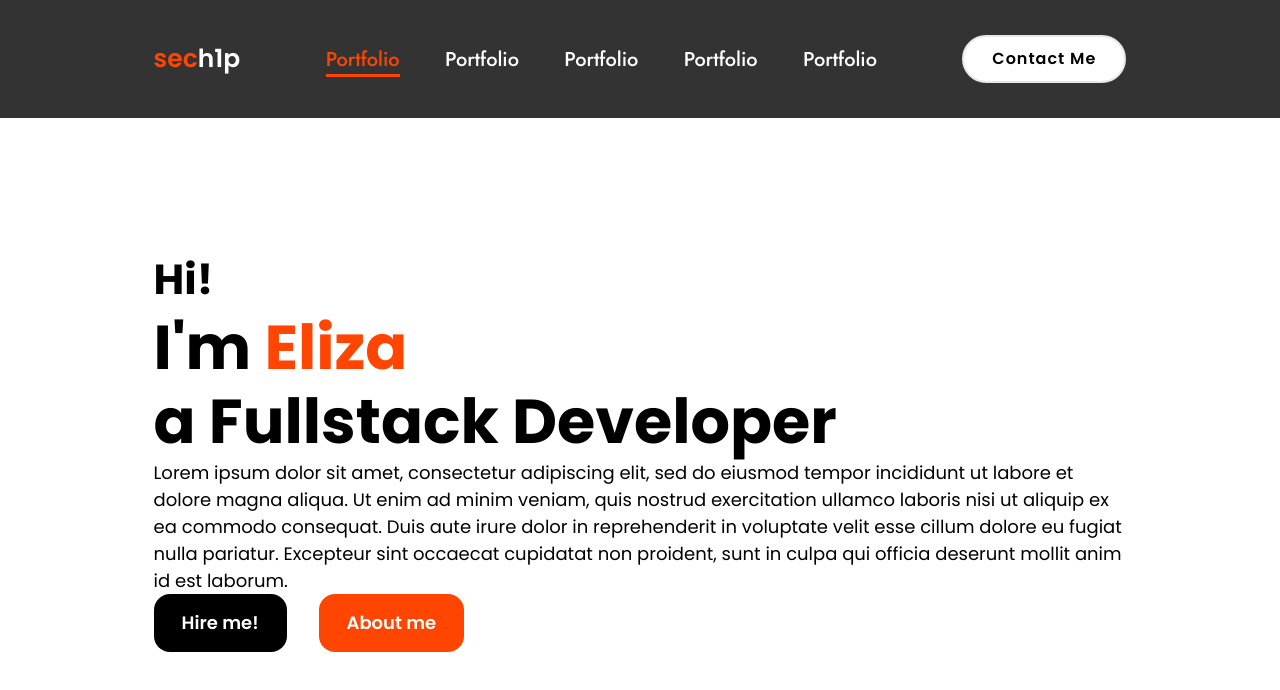
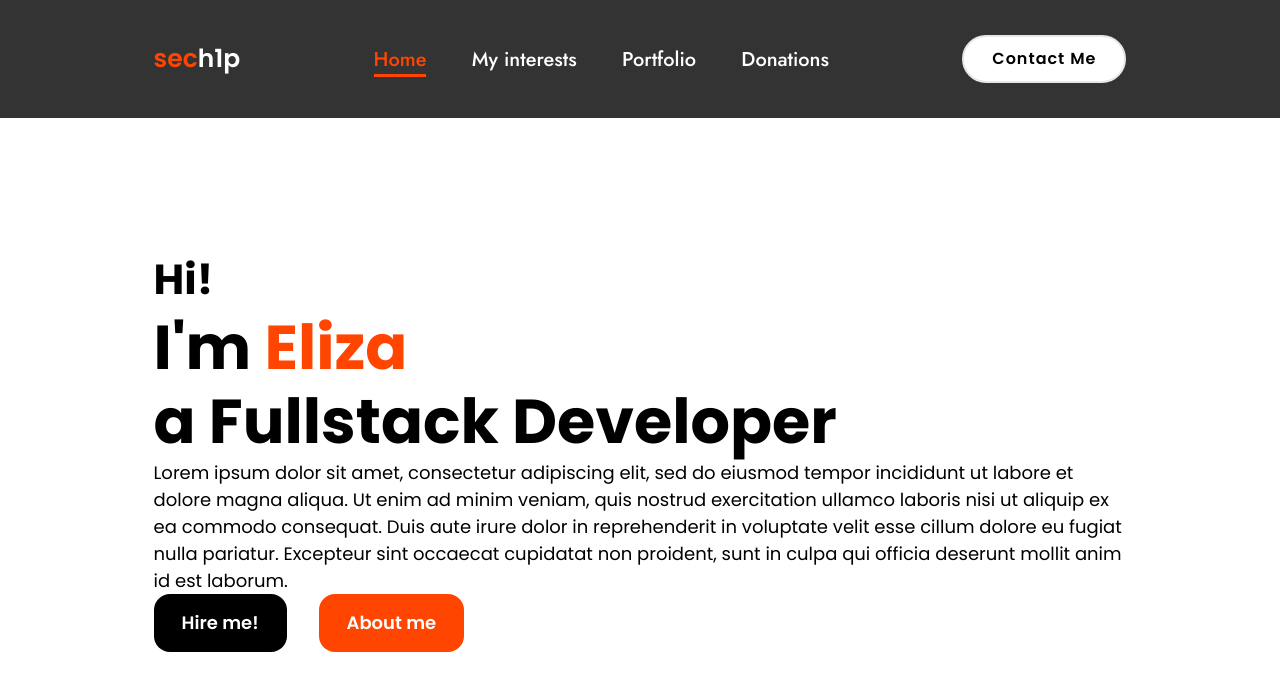
Before and after one commit to sech1p/sech1p.art, a Svelte app: page / in a window 1280 px wide. Shown: the top 690 px of the page. Built offline with nearby package versions, Linux system fonts and the light colour scheme.

Commit message:
🔧 Change placeholder links in header to real one

```diff
--- a/src/App.svelte
+++ b/src/App.svelte
@@ -2,11 +2,10 @@
   <header class="header flex flex-1 bg-black/80 fixed top-0 left-0 backdrop-filter backdrop-blur-md items-center justify-between w-full z-100">
     <a href="#" class="logo text-white"><span>sec</span>h1p</a>
     <nav class="navbar text-xl text-white">
-      <a href="#" class="active nav-link">Portfolio</a>
+      <a href="#" class="active nav-link">Home</a>
+      <a href="#" class="nav-link">My interests</a>
       <a href="#" class="nav-link">Portfolio</a>
-      <a href="#" class="nav-link">Portfolio</a>
-      <a href="#" class="nav-link">Portfolio</a>
-      <a href="#" class="nav-link">Portfolio</a>
+      <a href="#" class="nav-link">Donations</a>
     </nav>
     <a href="#" class="contact bg-white text-black border-2 rounded-3xl text-base hover:text-white">Contact Me</a>
   </header>
```
